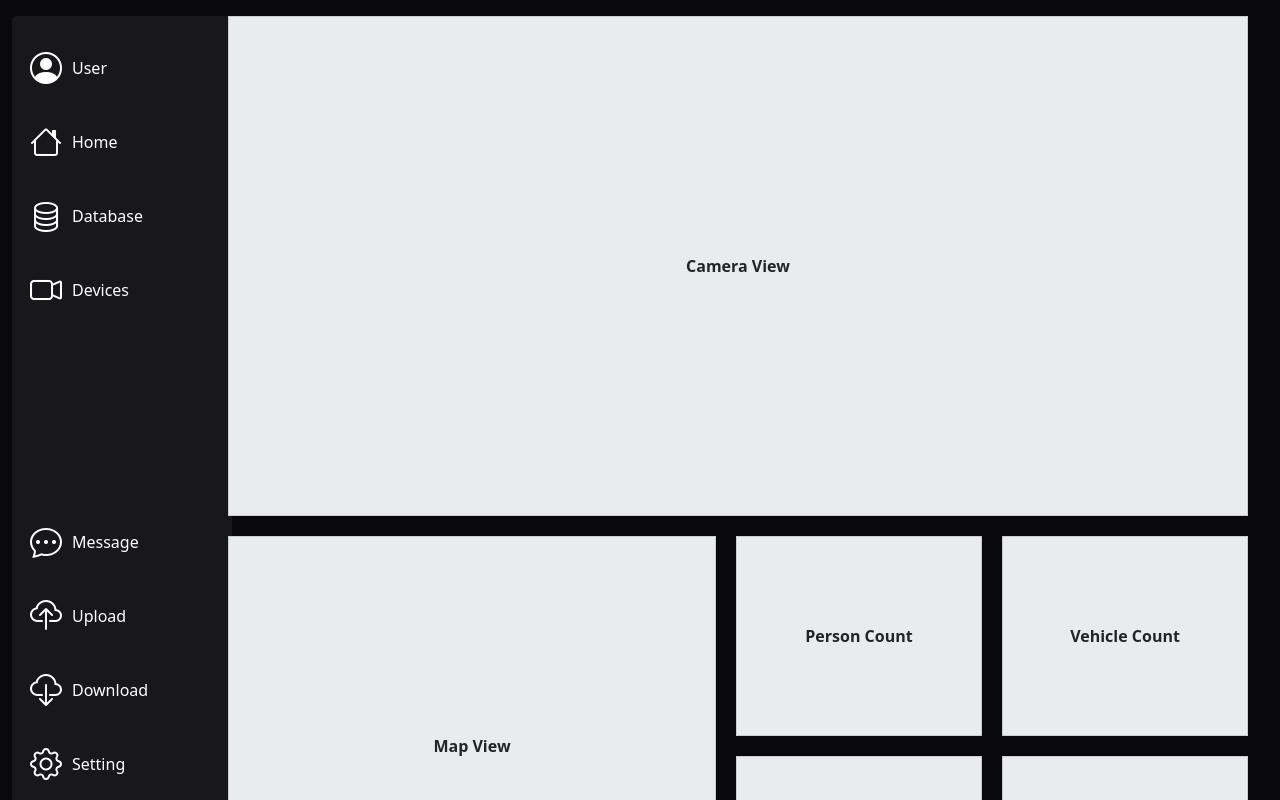
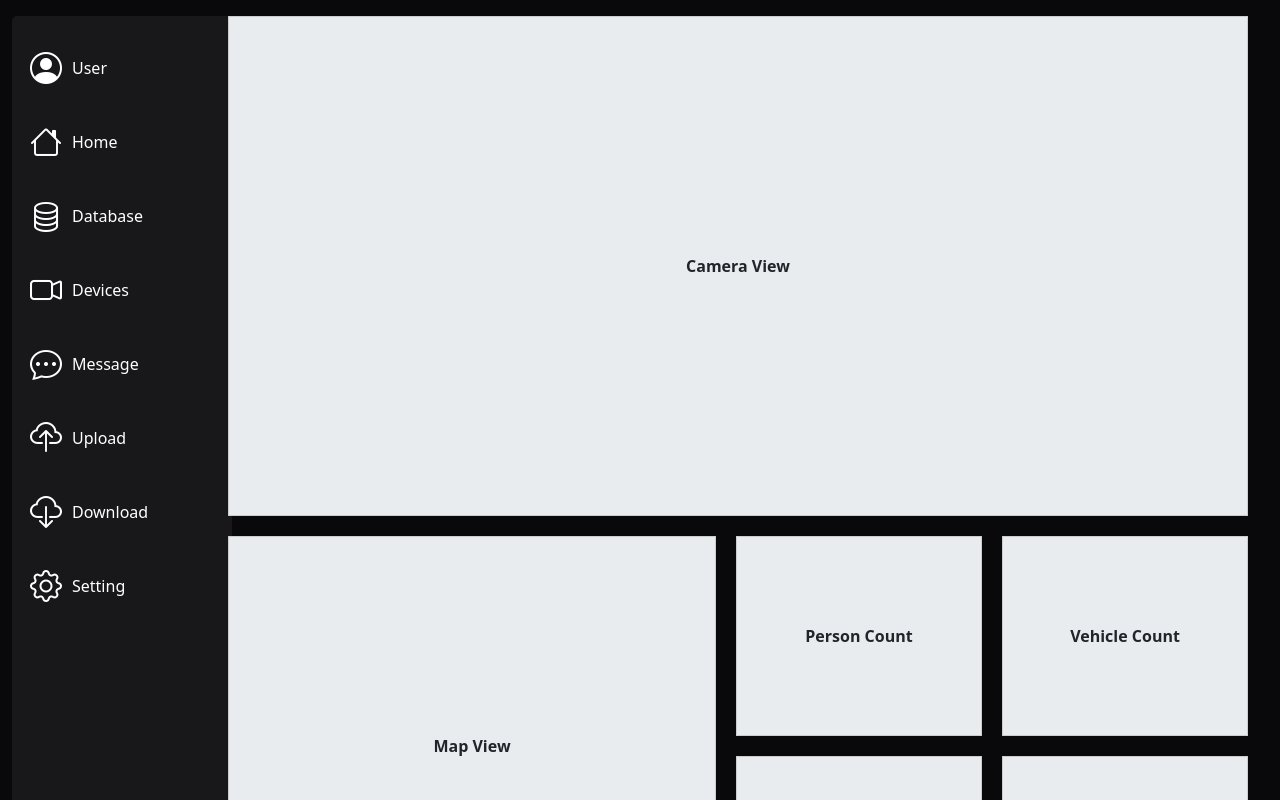
Before and after one commit to VoTanTai-dp/dahua-web-portal, a Vue app in the folder frontend/: page / in a window 1280 px wide. Shown: the top 800 px of the page. Built offline with nearby package versions, Linux system fonts and the light colour scheme.

Commit message:
Update NavigationBar.vue

```diff
--- a/frontend/src/layouts/NavigationBar.vue
+++ b/frontend/src/layouts/NavigationBar.vue
@@ -3,8 +3,8 @@
 </script>
 
 <template>
-    <div class="col-1 sidebar">
-        <nav class="nav">
+    <div class="sidebar">
+        <nav class="nav flex-column h-100">
             <div class="top-nav">
                 <RouterLink
                     style="text-decoration: none; color: white; display:flex; justify-content:flex-start; align-items: center;"
@@ -67,12 +67,8 @@
 .sidebar {
     background: var(--bg-secondary-color);
     color: var(--text-light-color);
-    height: 100vh;
     padding: 20px 10px;
     border-radius: 5px;
-    display: flex;
-    flex-direction: column;
-    justify-content: space-between;
 }
 
 /* Nav item */
@@ -81,13 +77,11 @@
     padding: 8px;
     transition: background 0.2s ease, padding 0.2s ease;
     border-radius: 8px;
-    display: flex;
-    align-items: center;
 }
 
 .nav-item:hover {
     background: rgba(255, 255, 255, 0.1);
-    padding-left: 12px;
+    padding-left: 25px;
 }
 
 .nav-item i {
@@ -101,10 +95,6 @@
 
 /* Phần nav */
 .nav {
-    display: flex;
-    flex-direction: column;
-    justify-content: space-between;
-    height: 100%;
     flex-wrap: nowrap;
 }
 
```
